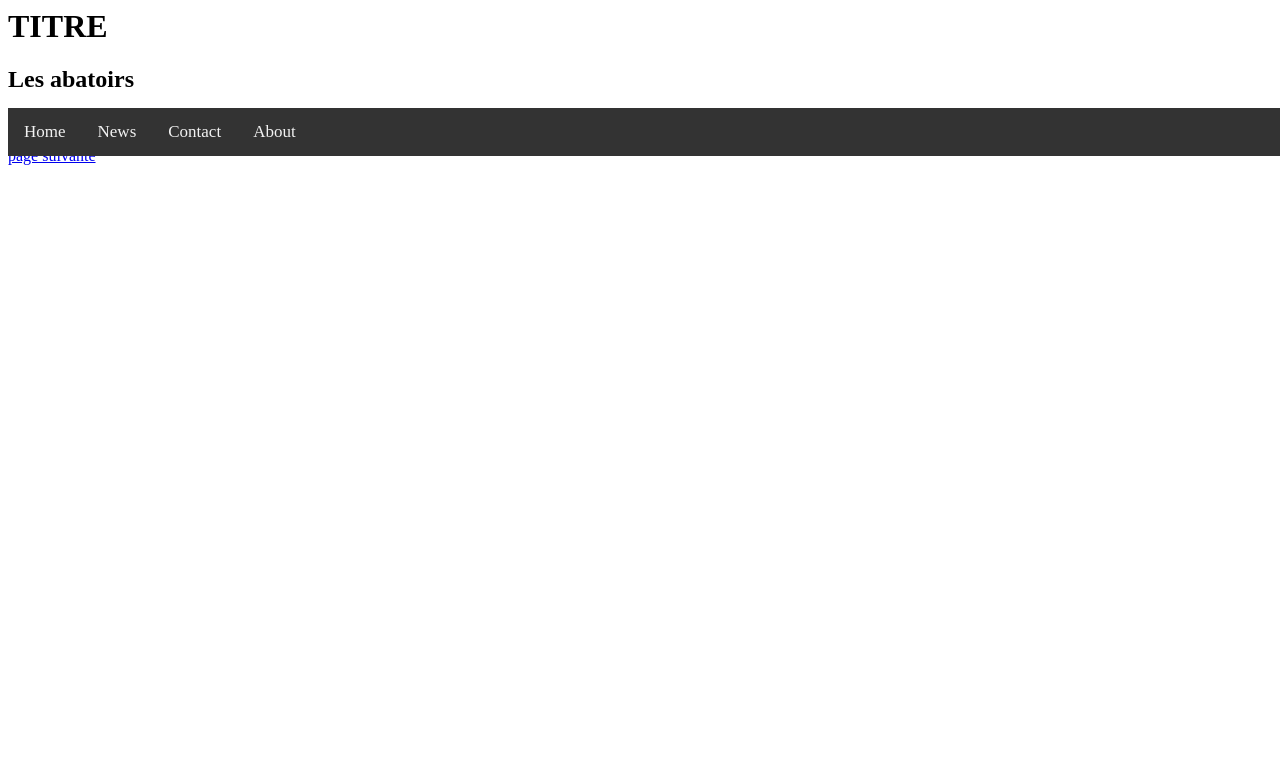
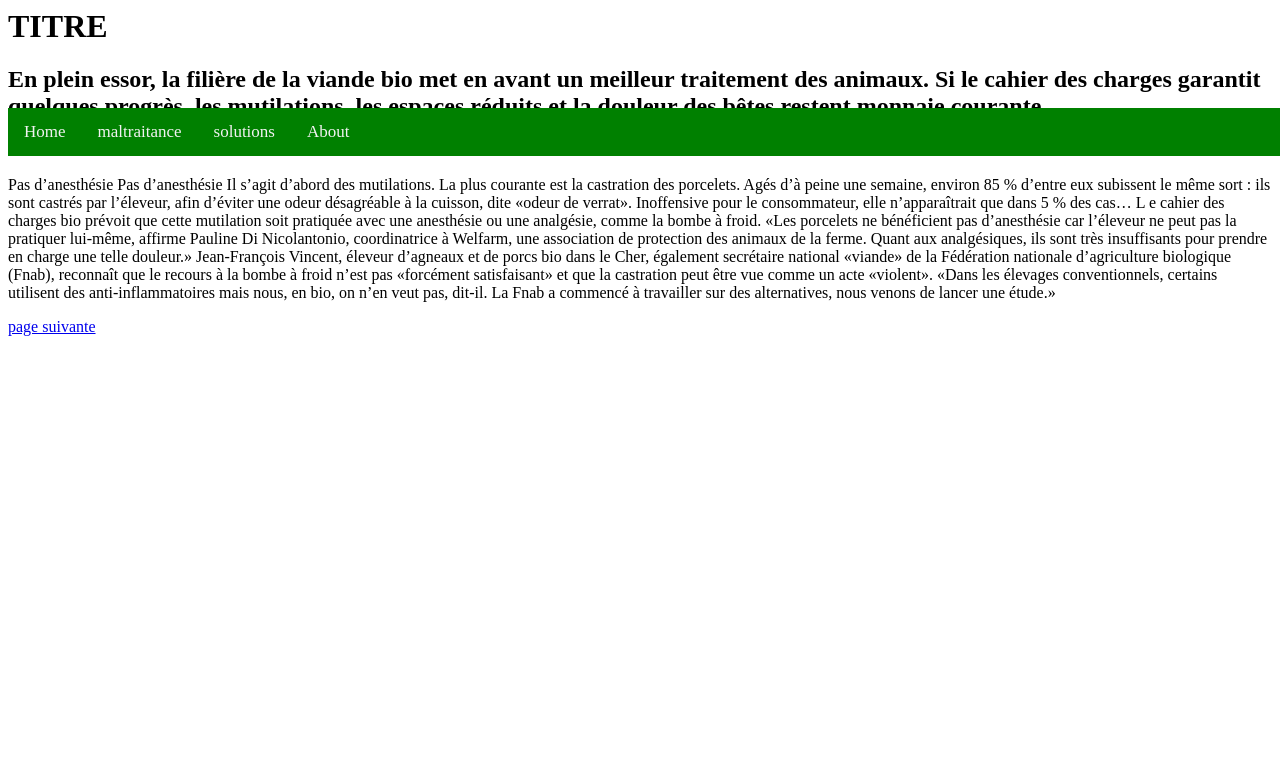
Before and after one commit to YusufA28/ProjetAnimal, a PHP site: page /page1.php in a window 1280 px wide. Shown: the top 783 px of the page. Run offline with PHP 8.4, Linux system fonts and the light colour scheme.

Commit message:
Add files via upload

```diff
--- a/navbar.css
+++ b/navbar.css
@@ -1,6 +1,6 @@
 /* Place the navbar at the bottom of the page, and make it stick */
 .navbar {
-    background-color: #333;
+    background-color: green;
     overflow: hidden;
     position: fixed;
     margin-right : 20px;
--- a/navbar.php
+++ b/navbar.php
@@ -2,8 +2,8 @@
    function navbar() {
    	echo '<div class="navbar" id="myNavbar">
    <a href="#home">Home</a>
-   <a href="#news">News</a>
-   <a href="#contact">Contact</a>
+   <a href="maltraitance.php">maltraitance</a>
+   <a href="solutions.php">solutions</a>
    <a href="#about">About</a>
    <a href="javascript:void(0);" class="icon" onclick="myFunction()">&#9776;</a>
    </div>
--- a/page1.php
+++ b/page1.php
@@ -11,9 +11,29 @@
  	<?php
  	navbar();
  	?>
+
  	<h1>TITRE</h1>
- 	<h2>Les abatoirs</h2>
- CONTENU DE LARTICLE
+ 	<h2>En plein essor,
+ 		la filière de la viande bio met en
+ 		avant un meilleur traitement des animaux.
+ 		Si le cahier des charges garantit quelques progrès, les mutilations,
+ 		les espaces réduits et la douleur des bêtes restent monnaie courante.</h2>
+ CONTENU DE LARTICLE <br/><br/>
+ Pas d’anesthésie
+ Pas d’anesthésie
+Il s’agit d’abord des mutilations. La plus courante est la castration des porcelets. Agés d’à peine une semaine,
+ environ 85 % d’entre eux subissent le même sort : ils sont castrés par l’éleveur, afin d’éviter une odeur désagréable
+  à la cuisson, dite «odeur de verrat». Inoffensive pour le consommateur, elle n’apparaîtrait que dans 5 % des cas… L
+  e cahier des charges bio prévoit que cette mutilation soit pratiquée avec une anesthésie ou une analgésie, comme la
+   bombe à froid. «Les porcelets ne bénéficient pas d’anesthésie car l’éleveur ne peut pas la pratiquer lui-même,
+   affirme Pauline Di Nicolantonio, coordinatrice à Welfarm, une association de protection des animaux de la ferme.
+   Quant aux analgésiques, ils sont très insuffisants pour prendre en charge une telle douleur.» Jean-François Vincent,
+    éleveur d’agneaux et de porcs bio dans le Cher, également secrétaire national «viande» de la Fédération nationale
+    d’agriculture biologique (Fnab), reconnaît que le recours à la bombe à froid n’est pas «forcément satisfaisant»
+    et que la castration peut être vue comme un acte «violent». «Dans les élevages conventionnels, certains utilisent
+     des anti-inflammatoires mais nous, en bio, on n’en veut pas, dit-il. La Fnab a commencé à travailler sur des
+     alternatives, nous venons de lancer une étude.»
+
 </body>
 
  <p><a href="page2.php">page suivante</a></p>
```
Also changed, not shown: page2.php (+8 -1 lines), chategorge.jpg (added).
